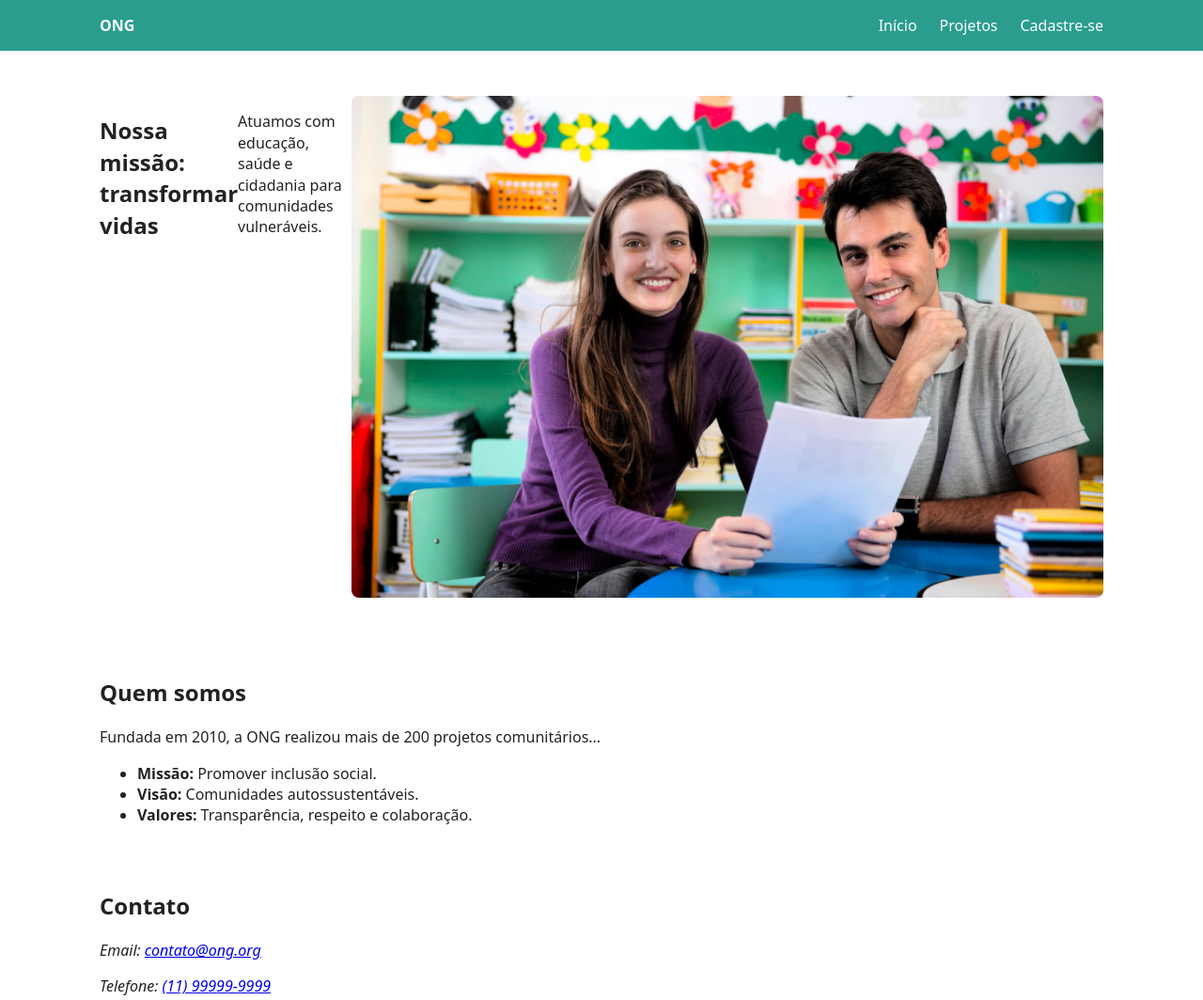
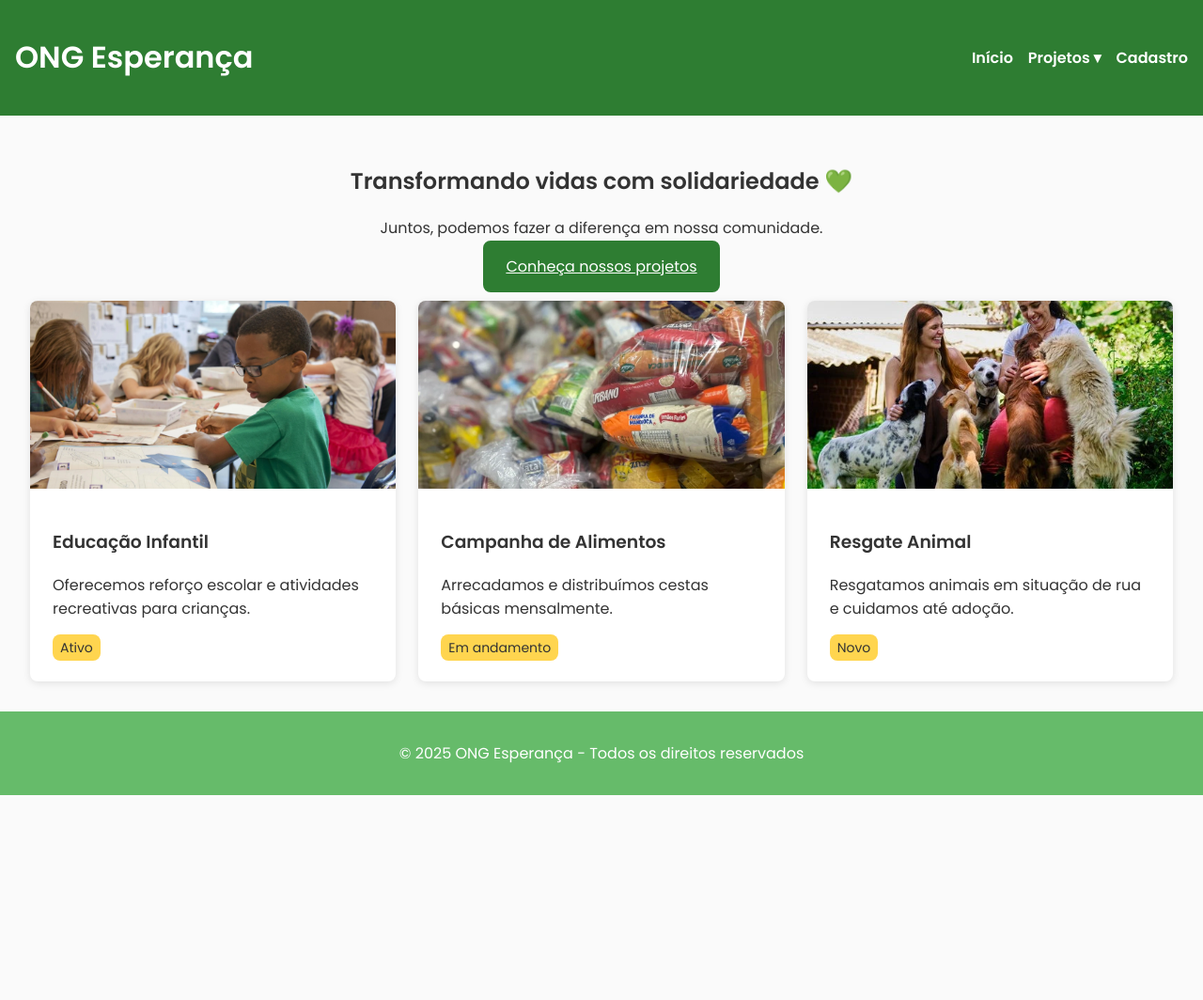
Before and after one commit to pinkkk683/experiencia_pratica1_stephany, a plain HTML site: page index.html in a window 1280 px wide. Shown: the top 1064 px of the page at 94% size. After the commit the page ends 846 px from the top, so only its background shows below. Drawn offline with Linux system fonts and the light colour scheme.

Commit message:
alteração 2

```diff
--- /dev/null
+++ b/css/components.css
@@ -0,0 +1,73 @@
+/* Botões */
+button, .btn {
+  background: var(--cor-primaria);
+  color: white;
+  border: none;
+  padding: var(--espaco-2) var(--espaco-3);
+  border-radius: var(--radius);
+  cursor: pointer;
+  transition: all 0.3s ease;
+}
+
+button:hover, .btn:hover {
+  background: var(--cor-secundaria);
+}
+
+/* Cards */
+.card {
+  grid-column: span 4;
+  background: white;
+  box-shadow: var(--sombra-suave);
+  border-radius: var(--radius);
+  overflow: hidden;
+  display: flex;
+  flex-direction: column;
+}
+
+.card img {
+  width: 100%;
+  height: 200px;
+  object-fit: cover;
+}
+
+.card-content {
+  padding: var(--espaco-3);
+}
+
+/* Formulário */
+form {
+  display: flex;
+  flex-direction: column;
+  gap: var(--espaco-2);
+  max-width: 600px;
+  margin: auto;
+}
+
+input, select {
+  padding: var(--espaco-2);
+  border: 1px solid #ccc;
+  border-radius: var(--radius);
+}
+
+input:focus {
+  outline: 2px solid var(--cor-secundaria);
+}
+
+/* Badges e Tags */
+.badge {
+  background: var(--cor-destaque);
+  color: var(--cor-texto);
+  padding: 4px 8px;
+  border-radius: var(--radius);
+  font-size: var(--font-sm);
+}
+
+/* Alerts */
+.alert {
+  padding: var(--espaco-2);
+  border-radius: var(--radius);
+  margin: var(--espaco-2) 0;
+}
+
+.alert-sucesso { background: var(--cor-sucesso); color: white; }
+.alert-erro { background: var(--cor-alerta); color: white; }
--- a/css/estilo.css
+++ b/css/estilo.css
@@ -1,45 +1,44 @@
-:root{
---max-width:1100px;
---accent:#2a9d8f;
---muted:#666;
---bg:#fff;
-}
-*{box-sizing:border-box}
-html,body{height:100%}
-body{font-family:system-ui,-apple-system,Segoe UI,Roboto,Arial;line-height:1.4;color:#222;background:var(--bg);margin:0}
-.container{max-width:var(--max-width);margin:0 auto;padding:1rem}
-.site-header{background:var(--accent);color:#fff}
-.site-header .container{display:flex;align-items:center;justify-content:space-between}
-.logo{font-weight:700;text-decoration:none;color:inherit}
-.menu{list-style:none;padding:0;margin:0;display:flex;gap:1rem}
-.menu a{color:inherit;text-decoration:none}
-.hero{padding:2rem 0}
-.hero-img{max-width:100%;height:auto;border-radius:8px}
-.lista-projetos .projeto{margin-bottom:1.5rem;padding:1rem;border-radius:8px;background:#f7f7f7}
-.formulario form{display:grid;gap:0.75rem}
-label{display:block;font-weight:600;margin-bottom:0.25rem}
-input,select,textarea{padding:0.6rem;border:1px solid #ccc;border-radius:6px;width:100%}
-.fieldset{border:1px solid #ddd;padding:1rem}
-.botoes{display:flex;gap:0.5rem;justify-content:flex-end;margin-top:1rem}
-button{padding:0.6rem 1rem;border-radius:6px;border:0;cursor:pointer}
-button[type="submit"]{background:var(--accent);color:#fff}
-button[type="reset"]{background:#eee}
-.site-footer{padding:1rem 0;text-align:center;color:var(--muted)}
+@import url('https://fonts.googleapis.com/css2?family=Poppins:wght@400;600&display=swap');
+@import "variables.css";
+@import "layout.css";
+@import "components.css";
 
-
-/* Desktop */
-@media(min-width:768px){
-.menu{gap:1.5rem}
-.formulario form{grid-template-columns:1fr 1fr;}
-.formulario fieldset{grid-column:span 2}
+/* Menu Mobile */
+.menu-mobile {
+  display: none;
+  font-size: 2rem;
+  cursor: pointer;
 }
 
-
-@media(min-width:1100px){
-.hero{display:flex;gap:2rem;align-items:center}
-.hero .container{display:flex}
+/* Breakpoints */
+@media (max-width: 1200px) {
+  main { grid-template-columns: repeat(8, 1fr); }
 }
 
+@media (max-width: 992px) {
+  header nav ul { gap: var(--espaco-1); }
+}
 
-/* Focus e acessibilidade */
-:focus{outline:3px solid #ffd54f;outline-offset:2px}
+@media (max-width: 768px) {
+  .menu-mobile { display: block; }
+  header nav ul {
+    display: none;
+    flex-direction: column;
+    background: var(--cor-primaria);
+    width: 100%;
+    position: absolute;
+    top: 60px;
+    left: 0;
+    padding: var(--espaco-2);
+  }
+
+  header nav ul.ativo {
+    display: flex;
+  }
+
+  main { grid-template-columns: repeat(4, 1fr); }
+}
+
+@media (max-width: 576px) {
+  main { grid-template-columns: 1fr; }
+}
--- /dev/null
+++ b/css/layout.css
@@ -0,0 +1,66 @@
+body {
+  font-family: var(--fonte-principal);
+  background: var(--cor-fundo);
+  color: var(--cor-texto);
+  margin: 0;
+  display: grid;
+  grid-template-rows: auto 1fr auto;
+  min-height: 100vh;
+}
+
+/* Cabeçalho e Navegação */
+header {
+  background: var(--cor-primaria);
+  color: white;
+  padding: var(--espaco-2);
+  display: flex;
+  justify-content: space-between;
+  align-items: center;
+}
+
+header nav ul {
+  display: flex;
+  list-style: none;
+  gap: var(--espaco-2);
+  margin: 0;
+  padding: 0;
+}
+
+header nav a {
+  color: white;
+  text-decoration: none;
+  font-weight: 600;
+  position: relative;
+}
+
+/* Submenu Dropdown */
+nav ul li ul {
+  display: none;
+  position: absolute;
+  background: white;
+  color: var(--cor-texto);
+  top: 40px;
+  padding: var(--espaco-1);
+  border-radius: var(--radius);
+  box-shadow: var(--sombra-suave);
+}
+
+nav ul li:hover ul {
+  display: block;
+}
+
+/* Conteúdo Principal */
+main {
+  padding: var(--espaco-4);
+  display: grid;
+  grid-template-columns: repeat(12, 1fr);
+  gap: var(--espaco-3);
+}
+
+/* Rodapé */
+footer {
+  background: var(--cor-secundaria);
+  color: white;
+  text-align: center;
+  padding: var(--espaco-2);
+}
--- /dev/null
+++ b/css/variables.css
@@ -0,0 +1,31 @@
+:root {
+  /* 🎨 Paleta de Cores */
+  --cor-primaria: #2E7D32;
+  --cor-secundaria: #66BB6A;
+  --cor-terciaria: #A5D6A7;
+  --cor-destaque: #FFD54F;
+  --cor-alerta: #E53935;
+  --cor-sucesso: #43A047;
+  --cor-texto: #333333;
+  --cor-fundo: #FAFAFA;
+
+  /* 🧱 Tipografia */
+  --fonte-principal: 'Poppins', sans-serif;
+  --font-xxl: 2.5rem;
+  --font-xl: 2rem;
+  --font-lg: 1.5rem;
+  --font-md: 1rem;
+  --font-sm: 0.875rem;
+
+  /* 📏 Espaçamentos Modulares */
+  --espaco-1: 8px;
+  --espaco-2: 16px;
+  --espaco-3: 24px;
+  --espaco-4: 32px;
+  --espaco-5: 48px;
+  --espaco-6: 64px;
+
+  /* 🧩 Bordas e Sombras */
+  --radius: 8px;
+  --sombra-suave: 0 2px 8px rgba(0, 0, 0, 0.1);
+}
--- a/index.html
+++ b/index.html
@@ -1,69 +1,69 @@
-<!doctype html>
+<!DOCTYPE html>
 <html lang="pt-BR">
 <head>
-<meta charset="utf-8">
-<meta name="viewport" content="width=device-width,initial-scale=1">
-<title>ONG — Missão e Contato</title>
-<meta name="description" content="ONG — Missão, visão, valores, equipe e contato">
-<link rel="stylesheet" href="css/estilo.css">
+  <meta charset="UTF-8" />
+  <meta name="viewport" content="width=device-width, initial-scale=1.0" />
+  <title>ONG Esperança - Início</title>
+  <link rel="stylesheet" href="css/estilo.css" />
 </head>
 <body>
-<header class="site-header">
-<div class="container">
-<a href="index.html" class="logo" aria-label="Ong">ONG</a>
-<nav aria-label="Menu principal">
-<ul class="menu">
+  <header>
+    <h1>ONG Esperança</h1>
+    <span class="menu-mobile">☰</span>
+    <nav>
+      <ul>
         <li><a href="index.html">Início</a></li>
-<li><a href="projetos.html">Projetos</a></li>
-<li><a href="cadastro.html">Cadastre-se</a></li>
+        <li>
+          <a href="#">Projetos ▾</a>
+          <ul>
+            <li><a href="projetos.html">Ver Projetos</a></li>
+            <li><a href="#">Doações</a></li>
+          </ul>
+        </li>
+        <li><a href="cadastro.html">Cadastro</a></li>
       </ul>
     </nav>
-</div>
   </header>
 
-
   <main>
-<section class="hero" aria-labelledby="hero-title">
-<div class="container">
-<h1 id="hero-title">Nossa missão: transformar vidas</h1>
-<p>Atuamos com educação, saúde e cidadania para comunidades vulneráveis.</p>
-<img src="imagens/equipe1.webp" alt="Equipe da ONG" class="hero-img" width="800" height="450">
-</div>
+    <section style="grid-column: span 12; text-align: center;">
+      <h2>Transformando vidas com solidariedade 💚</h2>
+      <p>Juntos, podemos fazer a diferença em nossa comunidade.</p>
+      <a href="projetos.html" class="btn">Conheça nossos projetos</a>
     </section>
 
+    <div class="card">
+      <img src="imagens/projeto-educação.webp" alt="Crianças">
+      <div class="card-content">
+        <h3>Educação Infantil</h3>
+        <p>Oferecemos reforço escolar e atividades recreativas para crianças.</p>
+        <span class="badge">Ativo</span>
+      </div>
+    </div>
 
-<section class="sobre" aria-labelledby="sobre-title">
-<div class="container">
-<h2 id="sobre-title">Quem somos</h2>
-<p>Fundada em 2010, a ONG realizou mais de 200 projetos comunitários...</p>
-<ul>
-<li><strong>Missão:</strong> Promover inclusão social.</li>
-<li><strong>Visão:</strong> Comunidades autossustentáveis.</li>
-<li><strong>Valores:</strong> Transparência, respeito e colaboração.</li>
-</ul>
+    <div class="card">
+      <img src="imagens/projeto-cesta-basica.webp" alt="Alimentos">
+      <div class="card-content">
+        <h3>Campanha de Alimentos</h3>
+        <p>Arrecadamos e distribuímos cestas básicas mensalmente.</p>
+        <span class="badge">Em andamento</span>
       </div>
-</section>
+    </div>
 
-
-<section class="contato" aria-labelledby="contato-title">
-<div class="container">
-<h2 id="contato-title">Contato</h2>
-<address>
-<p>Email: <a href="mailto:contato@ong.org">contato@ong.org</a></p>
-<p>Telefone: <a href="tel:+5511999999999">(11) 99999-9999</a></p>
-</address>
+    <div class="card">
+      <img src="imagens/projeto-animais.webp" alt="Animais">
+      <div class="card-content">
+        <h3>Resgate Animal</h3>
+        <p>Resgatamos animais em situação de rua e cuidamos até adoção.</p>
+        <span class="badge">Novo</span>
       </div>
-</section>
+    </div>
   </main>
 
-
-<footer class="site-footer">
-<div class="container">
-<p>&copy; <span id="ano"></span> ONG — Todos os direitos reservados.</p>
-</div>
+  <footer>
+    <p>© 2025 ONG Esperança - Todos os direitos reservados</p>
   </footer>
 
-
-<script src="js/scripts.js" defer></script>
+  <script src="js/scripts.js"></script>
 </body>
 </html>
```
Also changed, not shown: cadastro.html (+43 -87 lines), js/script.js (+33 -0 lines), projetos.html (+38 -40 lines), imagens/equipe1.webp (deleted), imagens/projeto-animais.webp (added), imagens/projeto-cesta-basica.webp (added), imagens/projeto-educação.webp (renamed from imagens/projeto1.webp), imagens/projeto-limpeza.webp (added), imagens/projeto-reciclagem.webp (added), imagens/projeto-saude.webp (added). Lines whose indentation alone changed are shown as unchanged.
